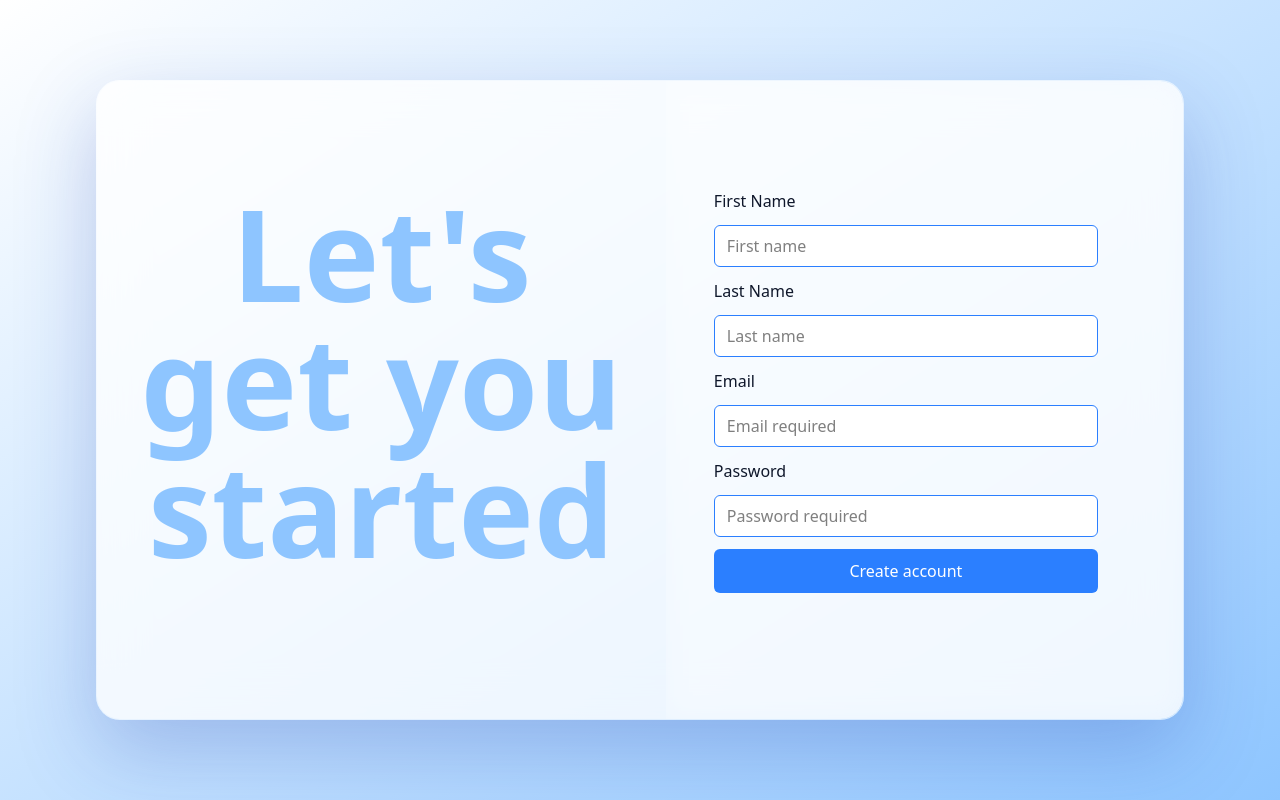
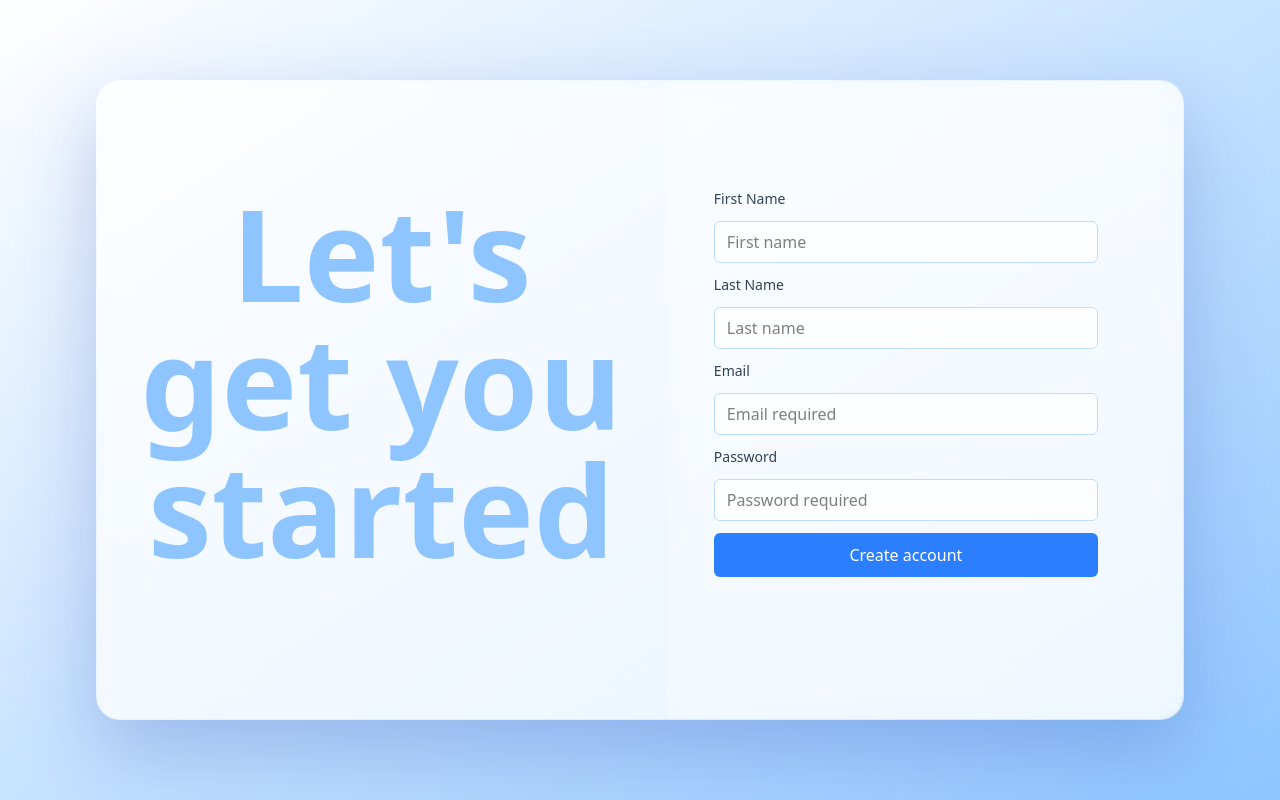
Before and after one commit to RogenBarrow/student-booking, a SvelteKit app: page /signup in a window 1280 px wide. Built offline with nearby package versions, Linux system fonts and the light colour scheme; no server answers.

Commit message:
UI fixes

```diff
--- a/src/routes/+page.svelte
+++ b/src/routes/+page.svelte
@@ -49,19 +49,19 @@
 
     <section class="p-12 bg-white/70 backdrop-blur-md text-slate-900">
       <form class="flex flex-col gap-3 w-full max-w-sm mt-30" onsubmit={signIn}>
-        <label for="email">Email</label>
+        <label class="text-sm font-medium text-slate-700" for="email">Email</label>
         <input
           id="email"
-          class="w-full px-3 py-2 rounded bg-white-400 text-black border border-blue-500 rounded-md"
+          class="w-full px-3 py-2 rounded bg-white/70 text-black border border-blue-200 rounded-md"
           type="email"
           name="email"
           placeholder="Enter your email"
           bind:value={email}
         />
-        <label for="password">Password</label>
+        <label class="text-sm font-medium text-slate-700" for="password">Password</label>
         <input
           id="password"
-          class="w-full px-3 py-2 rounded bg-white-400 text-black border border-blue-500 rounded-md"
+          class="w-full px-3 py-2 rounded bg-white/70 text-black border border-blue-200 rounded-md"
           type="password"
           name="password"
           placeholder="Enter your password"
--- a/src/routes/signup/+page.svelte
+++ b/src/routes/signup/+page.svelte
@@ -20,14 +20,14 @@
 
     <section class="p-12 bg-white/70 backdrop-blur-md text-slate-900">
         <form method="POST" use:enhance class="flex flex-col gap-3 w-full max-w-sm mt-15">
-            <label for="first_name">First Name</label>
-            <input class="w-full px-3 py-2 rounded bg-white text-black border border-blue-500 rounded-md" type="text" id="first_name" name="first_name" placeholder="First name"/>
-            <label for="last_name">Last Name</label>
-            <input class="w-full px-3 py-2 rounded bg-white text-black border border-blue-500 rounded-md"type="text" id="last_name" name="last_name" placeholder="Last name"/>
-            <label for="email">Email</label>
-            <input class="w-full px-3 py-2 rounded bg-white text-black border border-blue-500 rounded-md" type="email"  name="email" id="email" placeholder="Email required" required/>
-            <label for="password">Password</label>
-            <input class="w-full px-3 py-2 rounded bg-white text-black border border-blue-500 rounded-md" type="password" id="password" name="password" placeholder="Password required" required/>
+            <label class="text-sm font-medium text-slate-700" for="first_name">First Name</label>
+            <input class="w-full px-3 py-2 rounded bg-white/70 text-black border border-blue-200 rounded-md" type="text" id="first_name" name="first_name" placeholder="First name"/>
+            <label class="text-sm font-medium text-slate-700" for="last_name">Last Name</label>
+            <input class="w-full px-3 py-2 rounded bg-white/70 text-black border border-blue-200 rounded-md"type="text" id="last_name" name="last_name" placeholder="Last name"/>
+            <label class="text-sm font-medium text-slate-700" for="email">Email</label>
+            <input class="w-full px-3 py-2 rounded bg-white/70 text-black border border-blue-200 rounded-md" type="email"  name="email" id="email" placeholder="Email required" required/>
+            <label class="text-sm font-medium text-slate-700" for="password">Password</label>
+            <input class="w-full px-3 py-2 rounded bg-white/70 text-black border border-blue-200 rounded-md" type="password" id="password" name="password" placeholder="Password required" required/>
             <input type="hidden" name="timezone" bind:value={timezone}>
             <button class="w-full py-2.5 rounded-md bg-blue-500 text-white" type="submit">Create account</button>
         </form>
--- a/src/routes/tutor/+page.svelte
+++ b/src/routes/tutor/+page.svelte
@@ -25,9 +25,9 @@
     <section class="bg-white/50 rounded-xl p-4 flex flex-col">
     <h2 class="text-lg font-semibold text-slate-800 mb-3">Create Booking</h2>
     <form class="flex flex-col gap-3 max-w-sm" method="POST" action="?/createSlot" use:enhance>
-            <label for="">Start time</label>
+            <label class="text-sm font-medium text-slate-700" for="">Start time</label>
                 <input class="px-3 py-2 rounded-md bg-white/70 text-slate-800 border border-blue-200" id="start_time" type="datetime-local" name="start_time">
-            <label for="">End time</label>
+            <label class="text-sm font-medium text-slate-700" for="">End time</label>
                 <input class="px-3 py-2 rounded-md bg-white/70 text-slate-800 border border-blue-200" id="end_time" type="datetime-local" name="end_time">
                 <button class="px-4 py-2 rounded-md bg-blue-500 text-white self-start" type="submit">Create Booking</button>
             </form>
@@ -55,8 +55,10 @@
         <h2 class="text-lg font-semibold text-slate-800 mb-3">Upcoming Bookings</h2>
         {#each data.booking as booking }
         <article class="bg-white/70 rounded-lg p-3 flex justify-between items-center mb-2">
-        <p>{booking.profiles.display_name ?? 'Unknown student'}</p>
-        <p>{new Date(booking.availability_slots?.start_time).toLocaleString()} — {new Date(booking.availability_slots?.end_time).toLocaleString()}</p>
+        <p class="text-slate-700 font-medium">{booking.profiles.display_name ?? 'Unknown student'}</p>
+        <p class="text-slate-500 text-sm">{new Date(booking.availability_slots?.start_time).toLocaleString([], {dateStyle: 'medium', timeStyle: 'short'})}
+            —
+            {new Date(booking.availability_slots?.end_time).toLocaleTimeString([], {timeStyle: 'short'})}</p>
     <form method="POST" action="?/cancelBooking" use:enhance>
         <input type="hidden" name="booking_id" value={booking.id}>
         <button class="px-4 py-2 rounded-md bg-red-400 text-white" type="submit">Cancel booking</button>
```
